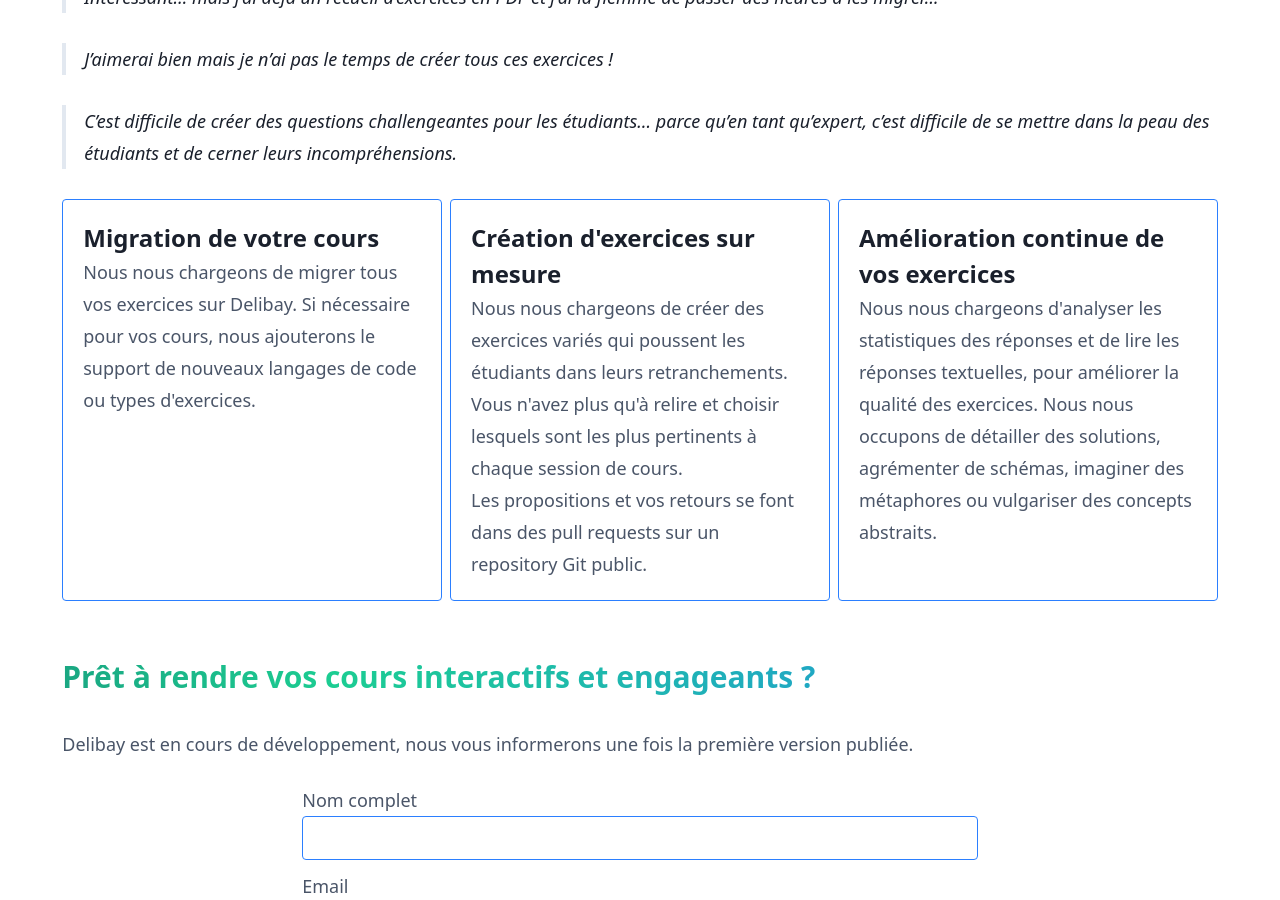
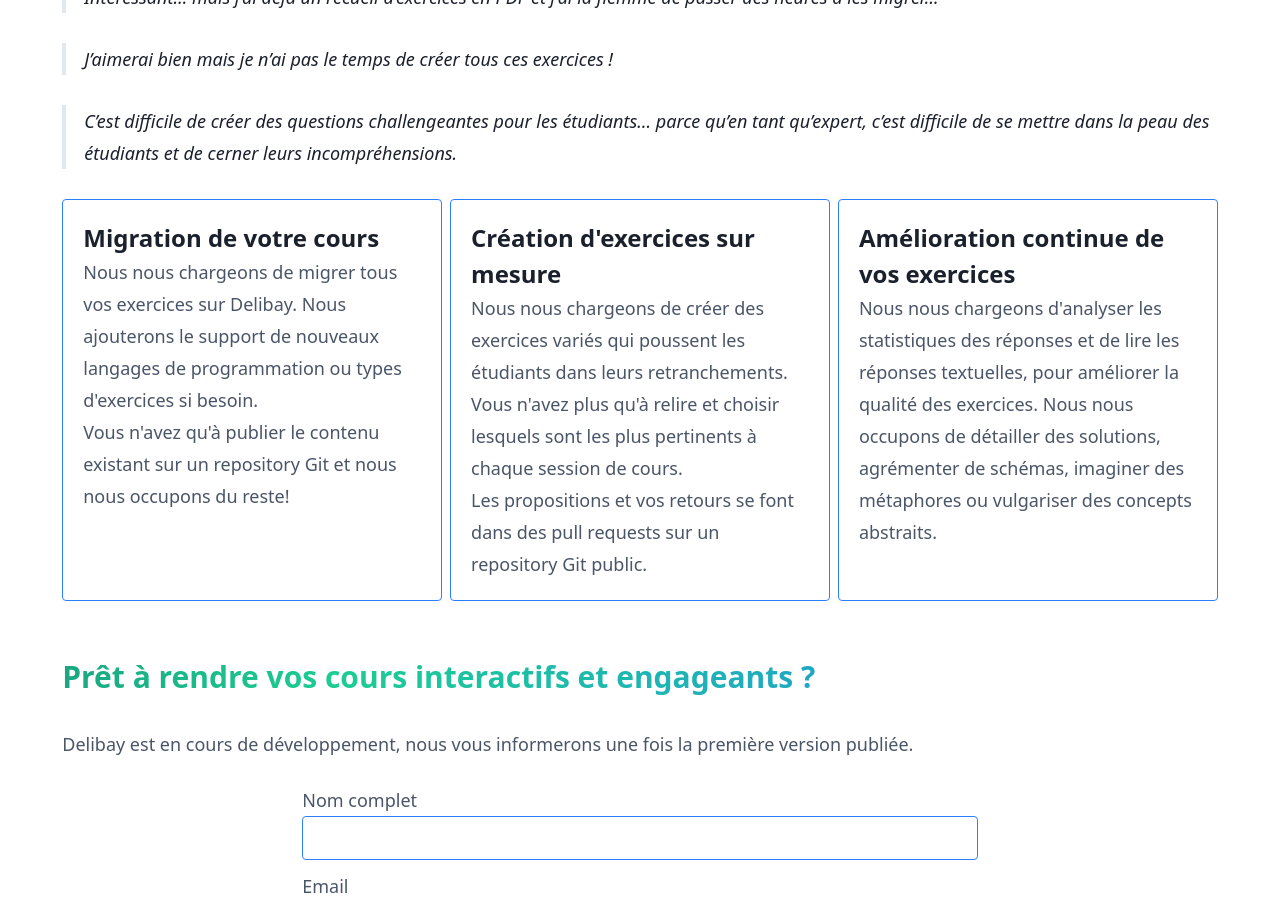
Before and after one commit to samuelroland/mvp, a Jekyll site: the page built from index.md, in a window 1280 px wide and 900 px high, scrolled down 4978 px. Built offline with Jekyll 4.4.1, drawn with Linux system fonts in a browser that asks for light colours.

Commit message:
Fix sentence of service 1

```diff
--- a/index.md
+++ b/index.md
@@ -76,7 +76,7 @@ En plus de l'hébergement de l'infrastructure, nous vendons également des servi
 
 <div class="bloc flex-1 border border-blue-500 p-5 rounded-sm">
     <h3>Migration de votre cours</h3>
-    <p>Nous nous chargeons de migrer tous vos exercices sur Delibay. Si nécessaire pour vos cours, nous ajouterons le support de nouveaux langages de code ou types d'exercices.</p>
+    <p>Nous nous chargeons de migrer tous vos exercices sur Delibay. Nous ajouterons le support de nouveaux langages de programmation ou types d'exercices si besoin. <br>Vous n'avez qu'à publier le contenu existant sur un repository Git et nous nous occupons du reste!</p>
 </div>
 
 <div class="bloc flex-1 border border-blue-500 p-5 rounded-sm">
```
